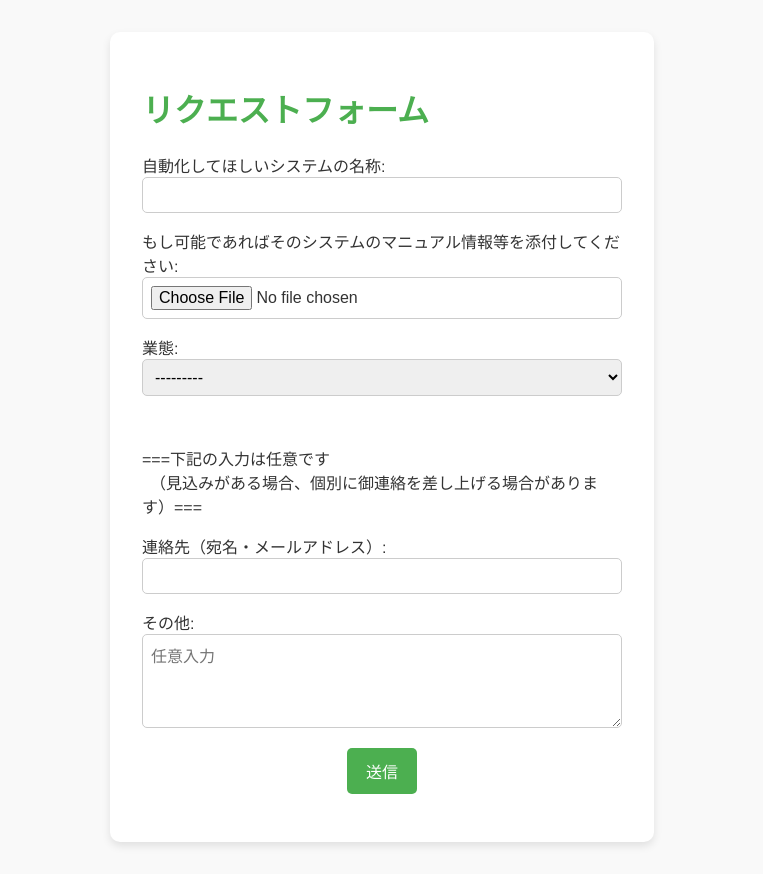
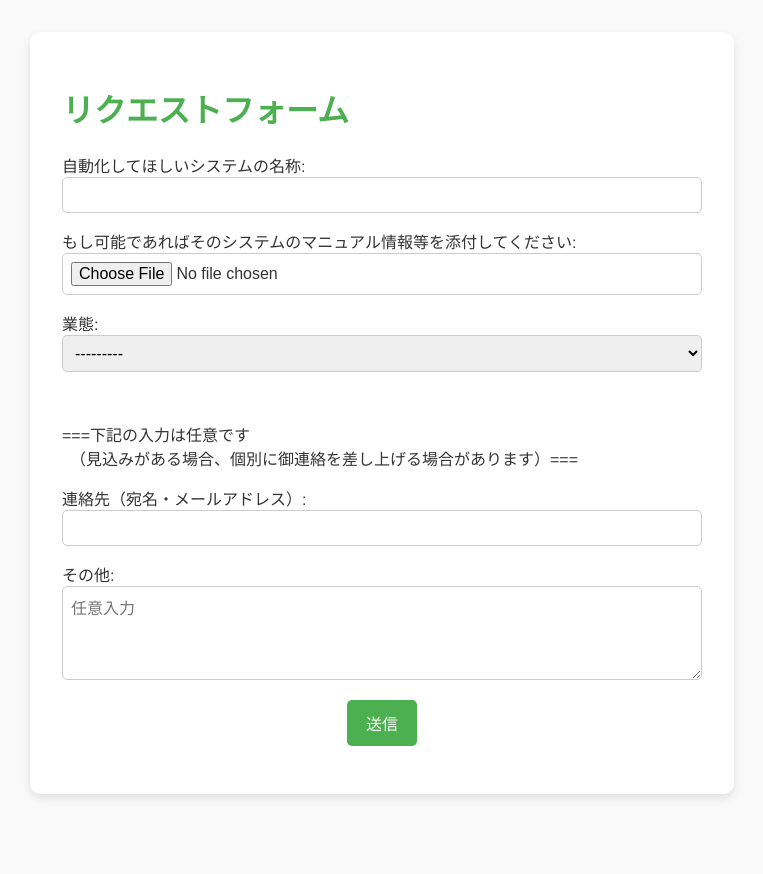
Before and after one commit to kei-a11y/rq, a Django app: page /info-request/ in a window 1280 px wide. Shown: the whole page, without its empty margins (258-1021 px from the left). After the commit the page ends 798 px from the top, so only its background shows below. Run offline with Django 5.2, Linux system fonts and the light colour scheme.

Commit message:
Update base.html

```diff
--- a/info/templates/base.html
+++ b/info/templates/base.html
@@ -22,7 +22,7 @@
         }
 
         main {
-            max-width: 30rem;
+            max-width: 40rem;
             margin: 2rem auto;
             background-color: white;
             padding: 2rem;
```
